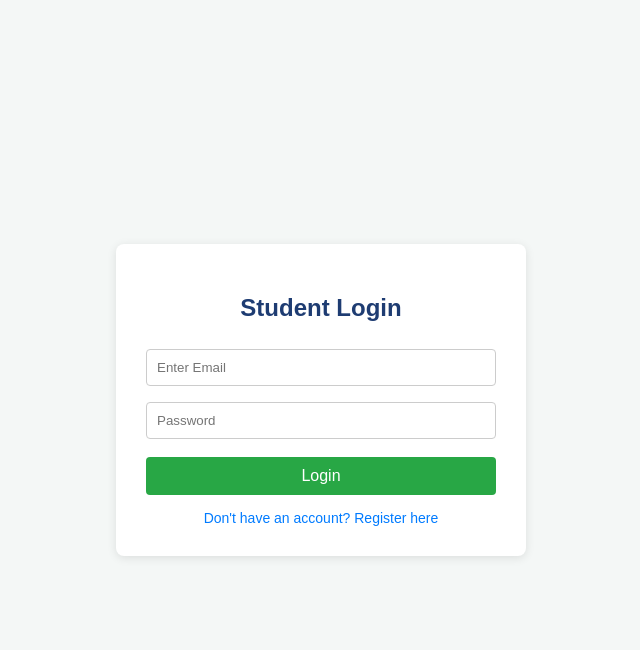
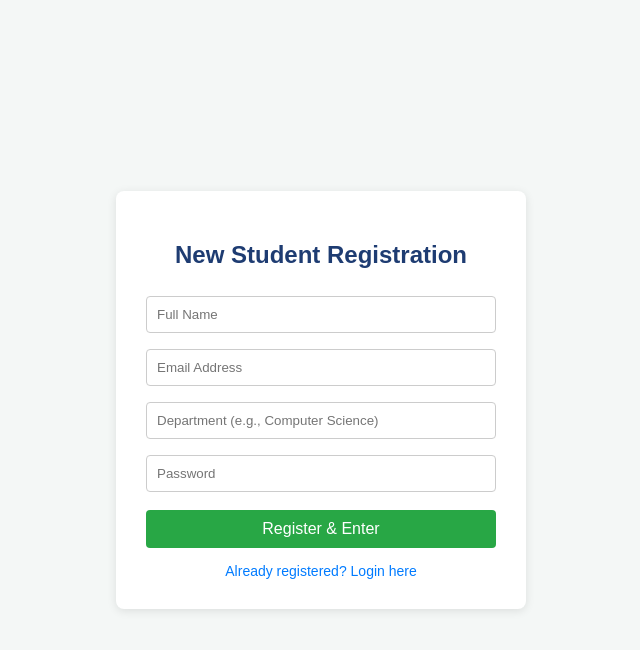
Before and after one commit to bdereje382-source/obu-learning-system, a Spring Boot app: page / in a window 1280 px wide. Shown: the top 650 px of the page, without its empty margins (319-959 px from the left). Run offline with Spring Boot 4, Linux system fonts and the light colour scheme.

Commit message:
Update index.html

```diff
--- a/src/main/resources/static/index.html
+++ b/src/main/resources/static/index.html
@@ -31,22 +31,22 @@
 
 <div id="authSection" class="auth-wrapper">
     <div class="card">
-        <div id="loginBox">
-            <h2>Student Login</h2>
-            <input type="email" id="loginEmail" placeholder="Enter Email" required>
-            <input type="password" id="loginPass" placeholder="Password" required>
-            <button onclick="loginUser()">Login</button>
-            <div class="toggle" onclick="toggleForm()">Don't have an account? Register here</div>
-        </div>
-
-        <div id="registerBox" class="hidden">
+        <div id="registerBox">
             <h2>New Student Registration</h2>
             <input type="text" id="regName" placeholder="Full Name" required>
             <input type="email" id="regEmail" placeholder="Email Address" required>
             <input type="text" id="regDept" placeholder="Department (e.g., Computer Science)" required>
             <input type="password" id="regPass" placeholder="Password" required>
             <button onclick="registerUser()">Register & Enter</button>
-            <div class="toggle" onclick="toggleForm()">Already registered? Login</div>
+            <div class="toggle" onclick="toggleForm()">Already registered? Login here</div>
+        </div>
+
+        <div id="loginBox" class="hidden">
+            <h2>Student Login</h2>
+            <input type="email" id="loginEmail" placeholder="Enter Email" required>
+            <input type="password" id="loginPass" placeholder="Password" required>
+            <button onclick="loginUser()">Login</button>
+            <div class="toggle" onclick="toggleForm()">Don't have an account? Register here</div>
         </div>
     </div>
 </div>
```
